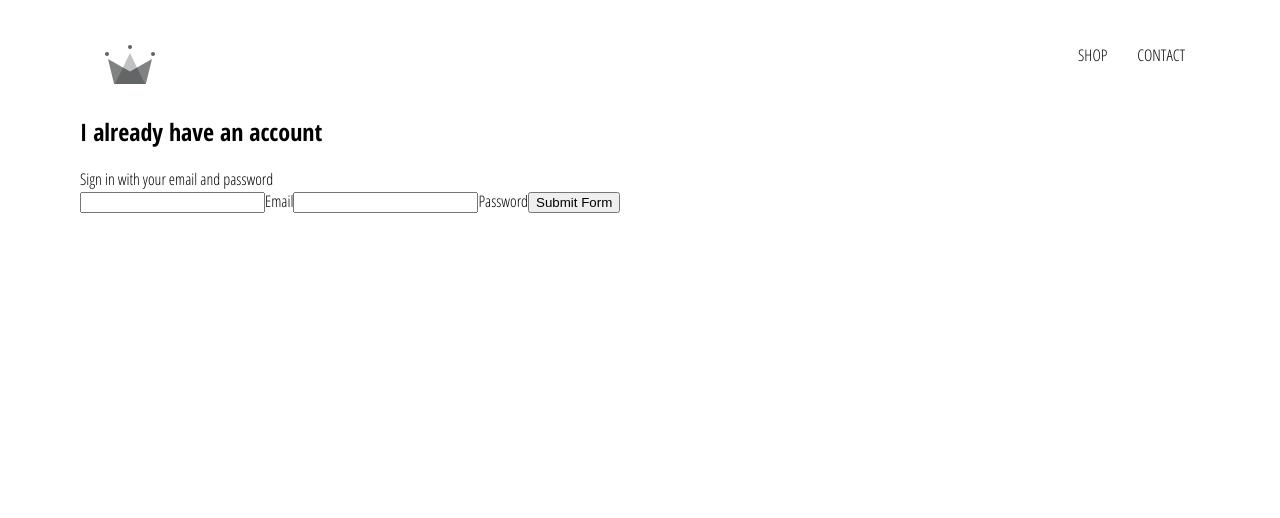
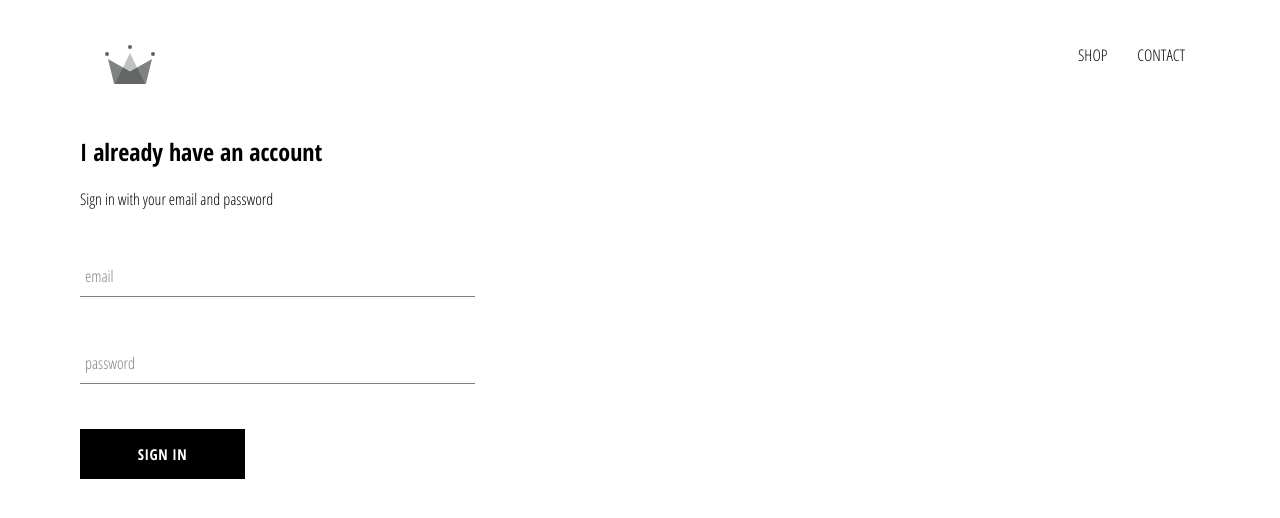
Before and after one commit to Danutzz8/crwn-clothing, a React (Create React App) app: page /signin in a window 1280 px wide. Shown: the top 518 px of the page. Built offline with nearby package versions, Linux system fonts and the light colour scheme.

Commit message:
implemented the first custom button on the sign in page

```diff
--- /dev/null
+++ b/src/components/custom-button/custom-button.component.jsx
@@ -0,0 +1,11 @@
+import React from 'react';
+
+import './custom-button.styles.scss';
+
+const CustomButton = ({ children, ...otherProps }) => (
+    <button className='custom-button'{...otherProps}>
+        {children}
+    </button>
+)
+
+export default CustomButton;
--- /dev/null
+++ b/src/components/custom-button/custom-button.styles.scss
@@ -0,0 +1,22 @@
+.custom-button {
+    min-width: 165px;
+    width: auto;
+    height: 50px;
+    letter-spacing: 0.5px;
+    line-height: 50px;
+    padding: 0 35px 0 35px;
+    font-size: 15px;
+    background-color: black;
+    color: white;
+    text-transform: uppercase;
+    font-family: 'Open Sans Condensed';
+    font-weight: bolder;
+    border: none;
+    cursor: pointer;
+
+    &:hover {
+      background-color: white;
+      color: black;
+      border: 1px solid black;
+    }
+  }
--- /dev/null
+++ b/src/components/form-input/form-input.component.jsx
@@ -0,0 +1,20 @@
+import React from 'react';
+
+import './form-input.styles.scss';
+
+const FormInput = ({ handleChange, label, ...otherProps } ) => (
+    <div className='group'>
+        <input className='form-input' onChange={handleChange} {...otherProps} />
+        {
+            label ?
+            (<label className={`${otherProps.value.length ? 'shirnk' : ''} form-input-label`}>
+
+            {label}
+            </label>
+            ) : null
+
+        }
+    </div>
+)
+
+export default FormInput;
--- /dev/null
+++ b/src/components/form-input/form-input.styles.scss
@@ -0,0 +1,54 @@
+$sub-color: grey;
+$main-color: black;
+
+@mixin shrinkLabel {
+  top: -14px;
+  font-size: 12px;
+  color: $main-color;
+}
+
+.group {
+  position: relative;
+  margin: 45px 0;
+
+  .form-input {
+    background: none;
+    background-color: white;
+    color: $sub-color;
+    font-size: 18px;
+    padding: 10px 10px 10px 5px;
+    display: block;
+    width: 100%;
+    border: none;
+    border-radius: 0;
+    border-bottom: 1px solid $sub-color;
+    margin: 25px 0;
+
+    &:focus {
+      outline: none;
+    }
+
+    &:focus ~ .form-input-label {
+      @include shrinkLabel();
+    }
+  }
+
+  input[type='password'] {
+    letter-spacing: 0.3em;
+  }
+
+  .form-input-label {
+    color: $sub-color;
+    font-size: 16px;
+    font-weight: normal;
+    position: absolute;
+    pointer-events: none;
+    left: 5px;
+    top: 10px;
+    transition: 300ms ease all;
+
+    &.shrink {
+      @include shrinkLabel();
+    }
+  }
+}
--- a/src/components/sign-in/sign-in.component.jsx
+++ b/src/components/sign-in/sign-in.component.jsx
@@ -1,4 +1,7 @@
 import React from 'react';
+
+import FormInput from '../form-input/form-input.component';
+import CustomButton from '../custom-button/custom-button.component';
 
 import './sign-in.styles.scss';
 
@@ -32,12 +35,23 @@ class SignIn extends React.Component{
                 <span>Sign in with your email and password</span>
 
                 <form onSubmit={this.handleSubmit}>
-                    <input name='email' type='email' value={this.state.email} onChange={this.handleChange} required />
-                    <label>Email</label>
-                    <input name='password' type='password' value={this.state.password} onChange={this.handleChange} required />
-                    <label>Password</label>
-
-                    <input type='submit' value='Submit Form'/>
+                    <FormInput
+                    name='email'
+                    type='email'
+                    value={this.state.email}
+                    HandleChange={this.handleChange}
+                    label='email'
+                    required
+                    />
+                    <FormInput
+                    name='password'
+                    type='password'
+                    value={this.state.password}
+                    HandleChange={this.handleChange}
+                    label='password'
+                    required
+                    />
+                    <CustomButton type='submit'> Sign In</CustomButton>
                     </form>
             </div>
         )
--- a/src/components/sign-in/sign-in.styles.scss
+++ b/src/components/sign-in/sign-in.styles.scss
@@ -0,0 +1,14 @@
+.sign-in {
+    width: 380px;
+    display: flex;
+    flex-direction: column;
+
+    .title {
+      margin: 10px 0;
+    }
+
+    .buttons {
+      display: flex;
+      justify-content: space-between;
+    }
+  }
```
Also changed, not shown: 1 other file (tests, documents, lock files or other folders).
